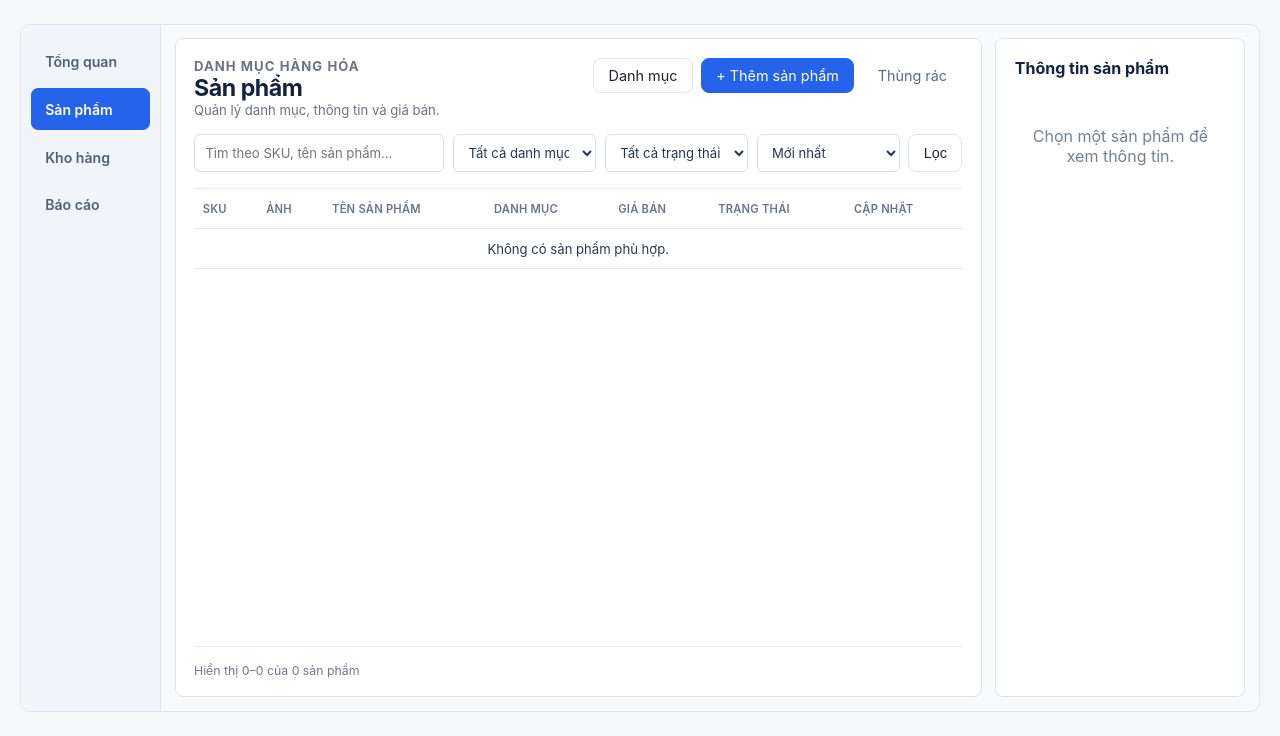
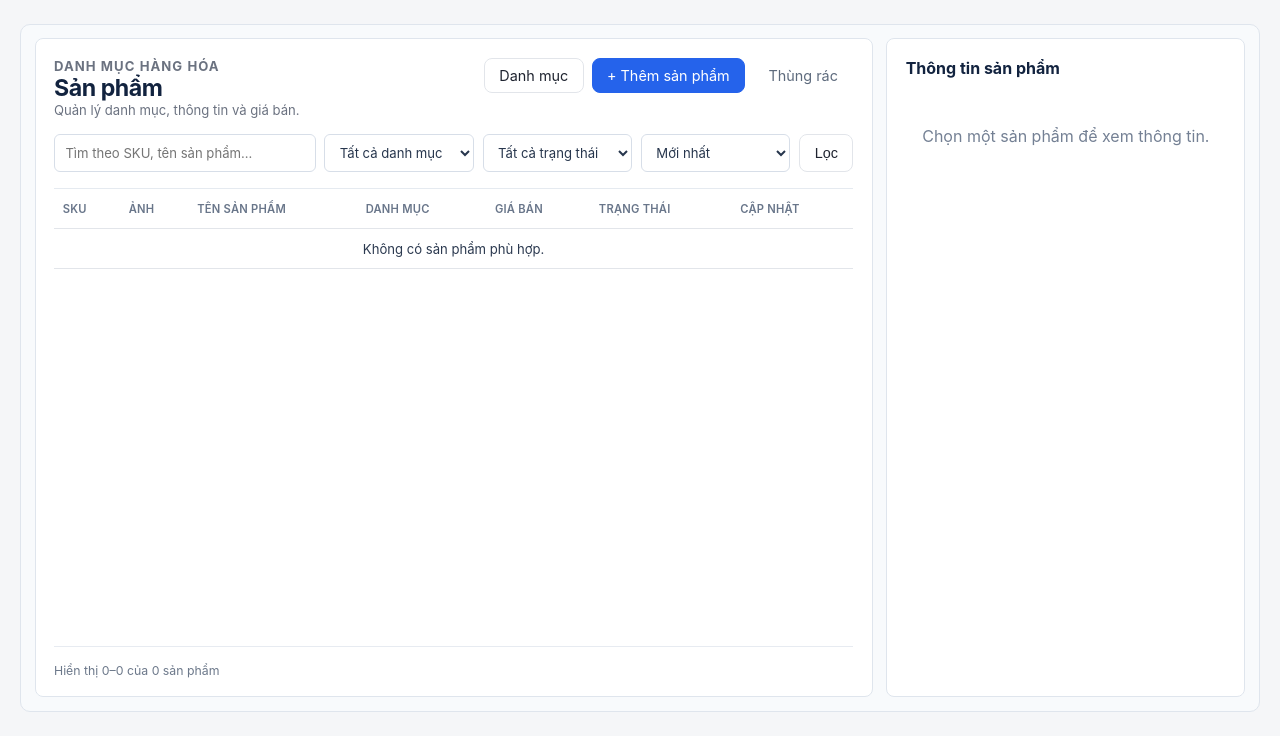
Before and after one commit to tvhai01/pos-management, a Django app: page /products/ in a window 1280 px wide. Shown: the part 91-827 px from the top of the page. Run offline with Django 5.2, Linux system fonts and the light colour scheme; the visitor is signed in with stand-in values (Sample User, id 1); data comes from the database, SQL or seed files in the repository; data that the repository does not hold is empty.

Commit message:
refactor(dashboard): drop Product/Inventory sidebar, widen inspector to 7:3
The per-page workspace sidebar (Tổng quan/Sản phẩm/Kho hàng/Báo cáo) is
now fully redundant with the persistent top module-nav added earlier —
remove it (and the now-unused includes/workspace_sidebar.html,
.workspace-sidebar/.workspace-nav-item CSS, and the can_view_product/
can_view_inventory/can_view_report context vars that only fed it).

.workspace-content's list/inspector split moves from a fixed 250px
inspector column to a 7:3 grid ratio, giving the "Thông tin sản phẩm"
panel noticeably more room. New .workspace-shell-no-sidebar modifier
drops the shell's 140px sidebar column now that Product/Inventory are
single-column layouts.

Co-Authored-By: Claude Sonnet 5 <noreply@anthropic.com>

```diff
--- a/apps/dashboard/static/dashboard/style.css
+++ b/apps/dashboard/static/dashboard/style.css
@@ -705,38 +705,15 @@ th {
   border-radius: 10px;
 }
 
-.workspace-sidebar {
-  padding: 1rem 0.65rem;
-  background: #f1f4f8;
-  border-right: 1px solid #dfe5ed;
-}
-
-.workspace-nav-item {
-  display: block;
-  margin-bottom: 0.35rem;
-  padding: 0.72rem 0.8rem;
-  color: #536174;
-  border: 1px solid transparent;
-  border-radius: 7px;
-  font-size: 0.88rem;
-  font-weight: 600;
-}
-
-.workspace-nav-item:hover {
-  color: #17315d;
-  background: #e8edf4;
-  text-decoration: none;
-}
-
-.workspace-nav-item.is-active {
-  color: #fff;
-  background: #2563eb;
-  border-color: #2563eb;
+/* Product/Inventory now rely on the persistent top module-nav
+   (base.html) instead of their own sidebar — no second column needed. */
+.workspace-shell-no-sidebar {
+  grid-template-columns: minmax(0, 1fr);
 }
 
 .workspace-content {
   display: grid;
-  grid-template-columns: minmax(0, 1fr) minmax(210px, 250px);
+  grid-template-columns: minmax(0, 7fr) minmax(240px, 3fr);
   gap: 0.85rem;
   min-width: 0;
   padding: 0.85rem;
@@ -1526,19 +1503,6 @@ th {
     display: block;
   }
 
-  .workspace-sidebar {
-    display: flex;
-    gap: 0.35rem;
-    overflow-x: auto;
-    border-right: 0;
-    border-bottom: 1px solid #dfe5ed;
-  }
-
-  .workspace-nav-item {
-    flex: 0 0 auto;
-    margin: 0;
-  }
-
   .workspace-content {
     padding: 0.65rem;
   }
--- a/apps/dashboard/templates/dashboard/base.html
+++ b/apps/dashboard/templates/dashboard/base.html
@@ -5,7 +5,7 @@
   <meta charset="UTF-8">
   <meta name="viewport" content="width=device-width, initial-scale=1">
   <title>{% block title %}POS Management System{% endblock %}</title>
-    <link rel="stylesheet" href="{% static 'dashboard/style.css' %}?v=refactor-ui-1">
+    <link rel="stylesheet" href="{% static 'dashboard/style.css' %}?v=refactor-ui-2">
 </head>
 <body>
   {% if user.is_authenticated %}
--- a/apps/dashboard/templates/dashboard/includes/workspace_sidebar.html
+++ /dev/null
@@ -1,23 +0,0 @@
-<aside class="workspace-sidebar" aria-label="Điều hướng quản trị">
-  <a class="workspace-nav-item {% if active_module == 'overview' %}is-active{% endif %}"
-     href="{% url 'dashboard:index' %}">
-    Tổng quan
-  </a>
-  {% if can_view_product %}
-    <a class="workspace-nav-item {% if active_module == 'product' %}is-active{% endif %}"
-       href="{% url 'dashboard:product-list' %}">
-      Sản phẩm
-    </a>
-  {% endif %}
-  {% if can_view_inventory %}
-    <a class="workspace-nav-item {% if active_module == 'inventory' %}is-active{% endif %}"
-       href="{% url 'dashboard:inventory-list' %}">
-      Kho hàng
-    </a>
-  {% endif %}
-  {% if can_view_report %}
-    <a class="workspace-nav-item" href="{% url 'dashboard:report-dashboard' %}">
-      Báo cáo
-    </a>
-  {% endif %}
-</aside>
--- a/apps/dashboard/templates/dashboard/inventory/detail.html
+++ b/apps/dashboard/templates/dashboard/inventory/detail.html
@@ -3,9 +3,7 @@
 {% block page_class %}workspace-page{% endblock %}
 
 {% block content %}
-<div class="workspace-shell">
-  {% include "dashboard/includes/workspace_sidebar.html" %}
-
+<div class="workspace-shell workspace-shell-no-sidebar">
   <main class="workspace-content workspace-detail-content">
     <section class="workspace-panel inventory-detail-header" aria-labelledby="inventory-detail-heading">
       <a class="back-link" href="{% url 'dashboard:inventory-list' %}">Quay lại kho hàng</a>
--- a/apps/dashboard/templates/dashboard/inventory/list.html
+++ b/apps/dashboard/templates/dashboard/inventory/list.html
@@ -3,9 +3,7 @@
 {% block page_class %}workspace-page{% endblock %}
 
 {% block content %}
-<div class="workspace-shell">
-  {% include "dashboard/includes/workspace_sidebar.html" %}
-
+<div class="workspace-shell workspace-shell-no-sidebar">
   <main class="workspace-content">
     <section class="workspace-panel workspace-list-panel" aria-labelledby="inventory-heading">
       <div class="section-heading">
@@ -14,7 +12,6 @@
           <h1 id="inventory-heading">Kho hàng</h1>
           <p class="section-description">{{ inventories.paginator.count }} sản phẩm trong kết quả lọc.</p>
         </div>
-        {% if can_view_product %}<a class="btn btn-secondary" href="{% url 'dashboard:product-list' %}">Sản phẩm</a>{% endif %}
       </div>
 
       <form class="filter-bar" method="get" aria-label="Lọc tồn kho">
--- a/apps/dashboard/templates/dashboard/products/products/list.html
+++ b/apps/dashboard/templates/dashboard/products/products/list.html
@@ -4,9 +4,7 @@
 {% block page_class %}workspace-page{% endblock %}
 
 {% block content %}
-<div class="workspace-shell">
-  {% include "dashboard/includes/workspace_sidebar.html" %}
-
+<div class="workspace-shell workspace-shell-no-sidebar">
   <main class="workspace-content">
     <section class="workspace-panel workspace-list-panel" aria-labelledby="product-heading">
       <div class="section-heading">
--- a/apps/dashboard/views.py
+++ b/apps/dashboard/views.py
@@ -659,13 +659,6 @@ def product_list(request: HttpRequest) -> HttpResponse:
             "sort": sort,
             "selected_product": selected_product,
             "active_module": "product",
-            "can_view_product": True,
-            "can_view_inventory": PermissionSelector.user_has_permission(
-                user, "view", "inventory"
-            ),
-            "can_view_report": PermissionSelector.user_has_permission(
-                user, "view", "report"
-            ),
             "can_create": PermissionSelector.user_has_permission(
                 user, "create", "product"
             ),
@@ -938,13 +931,6 @@ def inventory_list(request: HttpRequest) -> HttpResponse:
             "selected_inventory": selected_inventory,
             "recent_movements": recent_movements,
             "active_module": "inventory",
-            "can_view_product": PermissionSelector.user_has_permission(
-                user, "view", "product"
-            ),
-            "can_view_inventory": True,
-            "can_view_report": PermissionSelector.user_has_permission(
-                user, "view", "report"
-            ),
             "can_create_movement": PermissionSelector.user_has_permission(
                 user, "create", "inventory"
             ),
@@ -982,13 +968,6 @@ def inventory_detail(request: HttpRequest, product_id: UUID) -> HttpResponse:
                 _authenticated_user(request), "update", "inventory"
             ),
             "active_module": "inventory",
-            "can_view_product": PermissionSelector.user_has_permission(
-                _authenticated_user(request), "view", "product"
-            ),
-            "can_view_inventory": True,
-            "can_view_report": PermissionSelector.user_has_permission(
-                _authenticated_user(request), "view", "report"
-            ),
         },
     )
 
```
